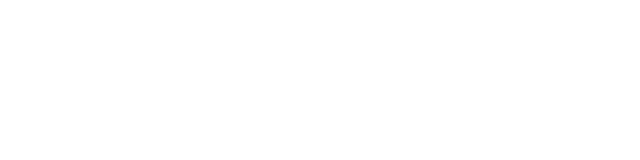
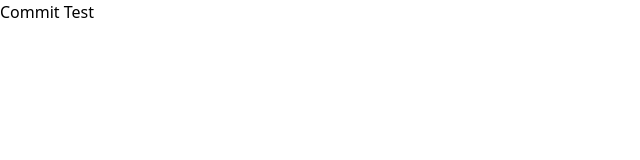
Before and after one commit to DongJunCoding/trip-mate, a React (Vite) app in the folder frontend/: page / in a window 1280 px wide. Shown: the top 160 px of the page, without its empty margins (0-640 px from the left). Built offline with nearby package versions, Linux system fonts and the light colour scheme.

Commit message:
Frontend Commit Test

```diff
--- a/frontend/src/App.jsx
+++ b/frontend/src/App.jsx
@@ -3,7 +3,7 @@
 function App() {
   const [count, setCount] = useState(0);
 
-  return <></>;
+  return <>Commit Test</>;
 }
 
 export default App;
```
